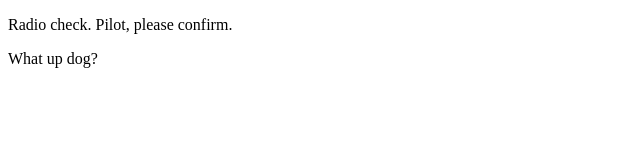
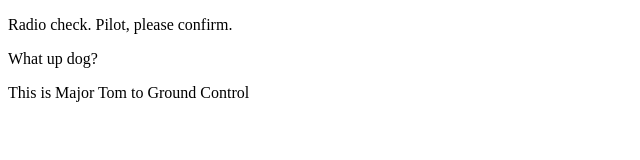
Before and after one commit to jlconwell/communication-log, a plain HTML site: page index.html in a window 1280 px wide. Shown: the whole page, without its empty margins (0-640 px from the left). Drawn offline with Linux system fonts and the light colour scheme.

Commit message:
Sweet Lyrics

```diff
--- a/index.html
+++ b/index.html
@@ -3,5 +3,6 @@
    <body>
       <p>Radio check. Pilot, please confirm.</p>
       <p>What up dog?</p>
+      <p>This is Major Tom to Ground Control</p>
    </body>
 </html>
```
